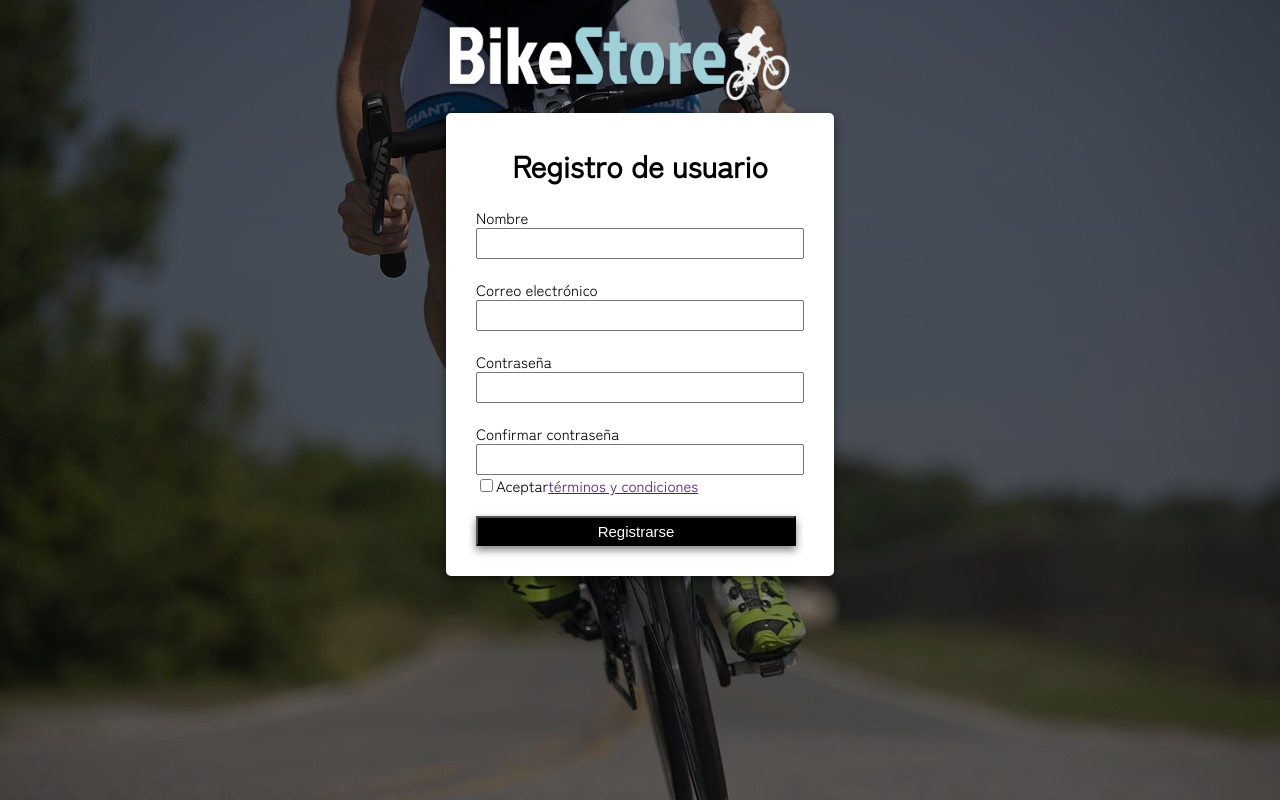
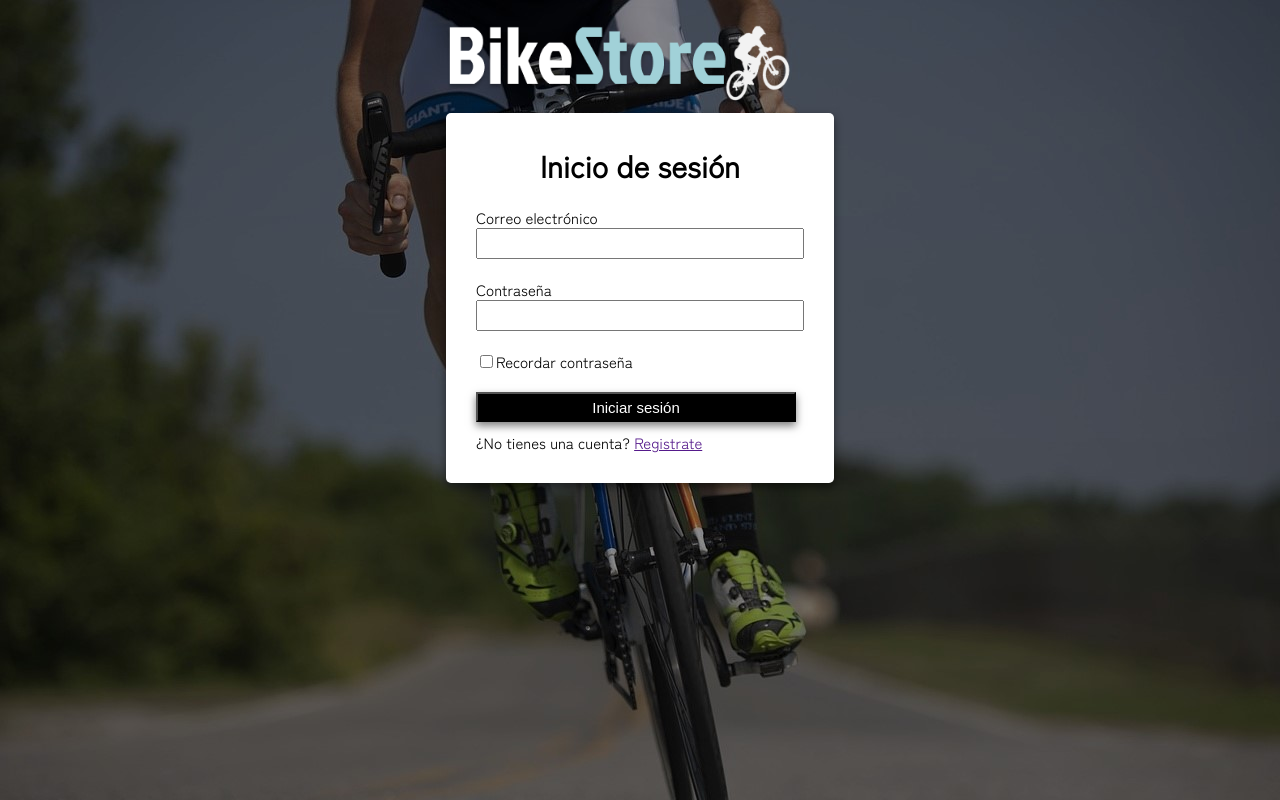
Before and after one commit to SebastianRodP/BikeStorePAGE, a React (Vite) app in the folder Frontend/: page / in a window 1280 px wide. Built offline with nearby package versions, Linux system fonts and the light colour scheme.

Commit message:
inicio de sesion con bd
el inicio de sesion ya funciona con bd

```diff
--- a/Frontend/src/App.jsx
+++ b/Frontend/src/App.jsx
@@ -1,5 +1,5 @@
 import { useState } from 'react';
-import Registro from "./Components/Registro_user/register";
+import Inicio from "./Components/Inicio_sesion/inicio-sesion";
 
 
 function App() {
@@ -7,7 +7,7 @@ function App() {
 
   return (
     <>
-      <Registro />
+      <Inicio />
     </>
   );
 }
--- a/Frontend/src/Components/Inicio_sesion/inicio-sesion.jsx
+++ b/Frontend/src/Components/Inicio_sesion/inicio-sesion.jsx
@@ -1,11 +1,7 @@
 import React, { useState } from 'react';
-import { createClient } from '@supabase/supabase-js';
 import "./inisesion.css";
 import logo from "../../assets/img/imgInicioRegistro/logo.png";
-
-const supabaseUrl = 'https://hetfaqksgxjlcxatxcvl.supabase.co';
-const supabaseAnonKey = 'eyJhbGciOiJIUzI1NiIsInR5cCI6IkpXVCJ9.eyJpc3MiOiJzdXBhYmFzZSIsInJlZiI6ImhldGZhcWtzZ3hqbGN4YXR4Y3ZsIiwicm9sZSI6ImFub24iLCJpYXQiOjE3MTExNjI0OTcsImV4cCI6MjAyNjczODQ5N30.jg0cFimQOh3erlrtL9AILrtyQIrRJLnFs-594uJXiiY';
-const supabase = createClient(supabaseUrl, supabaseAnonKey);
+import { client } from "../../Pages/SupaBase/client";
 
 function MyLoginPage() {
     const [correo, setCorreo] = useState('');
@@ -16,17 +12,12 @@ function MyLoginPage() {
         let erroresTemp = {};
         let esFormularioValido = true;
 
-        // Valida el correo electronico
-        if (!correo) {
+        if (!correo.trim()) {
             erroresTemp.correo = "El campo correo es obligatorio.";
-            esFormularioValido = false;
-        } else if (!/^[\w-]+(\.[\w-]+)*@([\w-]+\.)+[a-zA-Z]{2,7}$/.test(correo)) {
-            erroresTemp.correo = "El correo electrónico no es válido.";
             esFormularioValido = false;
         }
 
-        // Valida las contraseñas
-        if (!password) {
+        if (!password.trim()) {
             erroresTemp.password = "El campo contraseña es obligatorio.";
             esFormularioValido = false;
         }
@@ -38,67 +29,81 @@ function MyLoginPage() {
     const handleSubmit = async (e) => {
         e.preventDefault();
 
-        if (!validarFormulario()) {
-            return;
-        }
+        const esFormularioValido = validarFormulario();
 
-        //consultar la base de datos para verificar si el correo existe
-        const { data: usuarios, error } = await supabase
+        if (esFormularioValido) {
+            try {
+                const { data, error } = await client
                     .from('usuarios')
-            .select('*')
-            .eq('correo', correo);
+                    .select('correo, contraseña, idrol, nombre, direccion, nodocumento')
+                    .eq('correo', correo)
+                    console.log ("el correo coincide");
+
 
                 if (error) {
-            console.error('Error al buscar usuario:', error.message);
-            alert('Hubo un error al iniciar sesión. Por favor, inténtalo de nuevo.');
-            return;
+                    console.error('Error al consultar la base de datos:', error.message);
+                } else {
+                    if (data.length > 0) {
+                        const usuario = data[0];
+
+
+                        if (usuario.contraseña === password) {
+                            console.log('La contraseña coincide. Iniciando sesión...');
+
+                            if (usuario.idrol === 1) {
+                                console.log('Bienvenido admin');
+                                console.log('nombre:', usuario.nombre);
+                                console.log('Numero de documento:', usuario.nodocumento);
+                                console.log('direccion:', usuario.direccion);
+                            } else {
+                                console.log('Bienvenido usuario');
+                                console.log('nombre:', usuario.nombre);
+                                console.log('Numero de documento:', usuario.nodocumento);
+                                console.log('direccion:', usuario.direccion);
                             }
-
-        if (usuarios.length === 0) {
-            alert('No existe ningún usuario con este correo electrónico.');
-            return;
+                        } else {
+                            console.log('La contraseña no coincide. Inténtalo de nuevo.');
                         }
-
-        // verifica la contraseña
-        const usuario = usuarios[0];
-        if (usuario.contraseña !== password) {
-            alert('La contraseña es incorrecta.');
-            return;
+                    } else {
+                        console.log('No se encontró ningún usuario con ese correo.');
                     }
-
-        // mostrar mensaje de inicio de sesión exitoso si se hace bien
-        alert('¡Se ha iniciado sesión correctamente!');
+                }
+            } catch (error) {
+                console.error('Error al consultar la base de datos:', error.message);
+            }
+        } else {
+            console.log('El formulario contiene errores. Por favor, corríjalos.');
+        }
     };
 
+
+
     return (
-        <div className='todo'>
-            <img className='logo' src={logo} alt="logo "></img>
+        <div onSubmit={handleSubmit} className='todo'>
+            <img className='logo' src={logo} alt="Logo" />
+            <div className='formulario'>
+                <h1 className='tit'>Inicio de sesión</h1>
 
-            <div className='formulario'>
-                <h1 className='tit'>Iniciar sesión</h1>
                 <div className='correo'>
                     <div>Correo electrónico</div>
-                    <input className='inpus' type="email" value={correo} onChange={(e) => setCorreo(e.target.value)} />
+                    <input id='correo' className='inpus' type="email" value={correo} onChange={(e) => setCorreo(e.target.value)} />
                     {errores.correo && <p className="error">{errores.correo}</p>}
                 </div>
                 <div className='contraseña'>
-                    <div className='contras'>
                     <div>Contraseña</div>
-                        <a className='n' href=''>Recuperar contraseña</a>
-                    </div>
-                    <input className='inpus' type="password" value={password} onChange={(e) => setPassword(e.target.value)} />
+                    <input id='contraseña' className='inpus' type="password" value={password} onChange={(e) => setPassword(e.target.value)} />
                     {errores.password && <p className="error">{errores.password}</p>}
                 </div>
                 <div className='reccontra'>
-                    <input type="checkbox" />
-                    <div> Recordar contraseña</div>
+                    <input type="checkbox" name="" id="" />
+                    Recordar contraseña
                 </div>
+
                 <div className='btnc'>
-                    <button className='boton' onClick={handleSubmit}> Iniciar sesión </button>
+                    <button className='boton' onClick={handleSubmit}>Iniciar sesión</button>
                 </div>
-                <div className='crearc'>
-                    <div>¿No tienes una cuenta?</div>
-                    <div><a className='n' href="../registro_user/register.jsx">Crear cuenta</a></div>
+                <div>
+                    ¿No tienes una cuenta? <a href="">Registrate</a>
                 </div>
             </div>
         </div>
--- a/Frontend/src/Components/Registro_user/register.jsx
+++ b/Frontend/src/Components/Registro_user/register.jsx
@@ -54,18 +54,23 @@ function MyLoginPage() {
     const handleSubmit = async (e) => {
         e.preventDefault();
 
-        // Validar el formulario antes de intentar enviarlo
+
         const esFormularioValido = validarFormulario();
 
         if (esFormularioValido) {
             try {
-                // Agregar un retraso antes de enviar la solicitud (por ejemplo, 1000 milisegundos = 1 segundo)
+
                 await new Promise(resolve => setTimeout(resolve, 1000));
 
                 const { user, error } = await client.auth.signUp({
-                    email: correo, // Cambiar "correo" a "email" si es el campo correcto en tu base de datos
+                    email: correo,
                     password: password,
-                    data: { nombre: nombre }
+                    data: {
+                        nombre: nombre,
+                        nodocumento: null,
+                        direccion: null,
+                        idrol: 2
+                    }
                 });
 
                 if (error) {
```
Also changed, not shown: Frontend/src/Pages/SupaBase/clienti.js (added, +9 -0 lines). Lines whose indentation alone changed are shown as unchanged.
